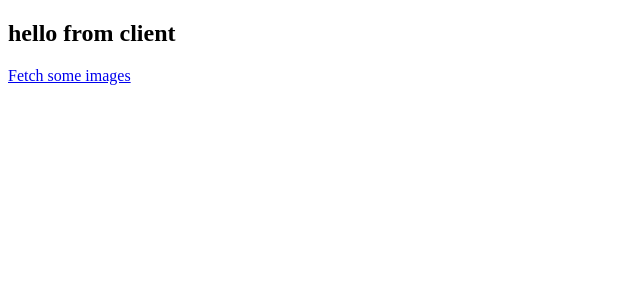
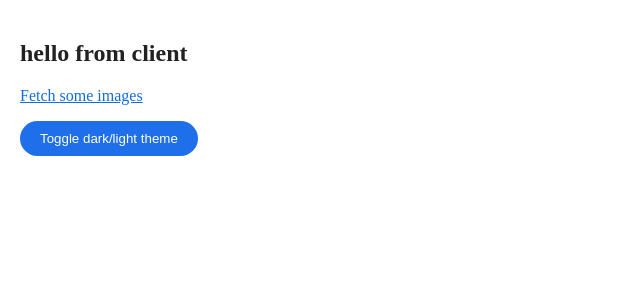
Before and after one commit to tmatek/react-ssr-boiler, a React app: page / in a window 1280 px wide. Shown: the top 300 px of the page, without its empty margins (0-640 px from the left). Built offline with nearby package versions, Linux system fonts and the light colour scheme; the HTML template or start-up script is replaced by a standard one.

Commit message:
styled components SSR and theme toggler.

```diff
--- a/package.json
+++ b/package.json
@@ -38,7 +38,8 @@
     "express": "^4.17.1",
     "isomorphic-unfetch": "^3.1.0",
     "react": "^17.0.1",
-    "react-dom": "^17.0.1"
+    "react-dom": "^17.0.1",
+    "styled-components": "^5.2.1"
   },
   "moduleRoots": [
     "src"
--- a/src/app.js
+++ b/src/app.js
@@ -1,17 +1,32 @@
-import React from 'react'
+import React, { useState } from 'react'
 import { Router } from '@reach/router'
+import { ThemeProvider } from 'styled-components'
+import { lightTheme, darkTheme } from './theme'
 
+import Layout from 'components/layout'
 import IndexPage from './pages'
 import FetchPage from './pages/fetch'
 import NotFoundPage from './pages/404'
 
 /* As an optimization, look into code-splitting pages: https://reach.tech/router/large-scale */
-const App = ({ serverData }) => (
-  <Router>
-    <IndexPage path="/" serverData={serverData} />
-    <FetchPage path="/fetch" serverData={serverData} />
-    <NotFoundPage default />
-  </Router>
-)
+const App = ({ serverData }) => {
+  const [useDarkTheme, setDarkTheme] = useState(false)
+
+  return (
+    <ThemeProvider theme={useDarkTheme ? darkTheme : lightTheme}>
+      <Layout>
+        <Router>
+          <IndexPage
+            path="/"
+            serverData={serverData}
+            toggleTheme={() => setDarkTheme(!useDarkTheme)}
+          />
+          <FetchPage path="/fetch" serverData={serverData} />
+          <NotFoundPage default />
+        </Router>
+      </Layout>
+    </ThemeProvider>
+  )
+}
 
 export default App
--- /dev/null
+++ b/src/components/layout/index.js
@@ -0,0 +1,11 @@
+import React from 'react'
+import { GlobalStyles, PageContainer } from './styles'
+
+const Layout = ({ children }) => (
+  <>
+    <GlobalStyles />
+    <PageContainer>{children}</PageContainer>
+  </>
+)
+
+export default Layout
--- /dev/null
+++ b/src/components/layout/styles.js
@@ -0,0 +1,39 @@
+import styled, { createGlobalStyle } from 'styled-components'
+
+export const GlobalStyles = createGlobalStyle`
+  html {
+    box-sizing: border-box;
+    font-size: 62.5%;
+  }
+
+  *,
+  *:before,
+  *:after {
+    box-sizing: inherit;
+  }
+
+  html,
+  body,
+  #app {
+    margin: 0;
+    padding: 0;
+    height: 100%;
+  }
+
+  body {
+    background-color: ${(props) => props.theme.background};
+    color: ${(props) => props.theme.textColor};
+    font-size: 1.6rem;
+    transition: color 0.15s ease-in, background-color 0.15s ease-in;
+  }
+
+  a {
+    color: ${(props) => props.theme.linkColor};
+  }
+`
+
+export const PageContainer = styled.main`
+  max-width: 144rem;
+  margin: 0 auto;
+  padding: 2rem;
+`
--- a/src/pages/index.js
+++ b/src/pages/index.js
@@ -1,7 +1,17 @@
 import React, { useState, useEffect } from 'react'
+import styled from 'styled-components'
 import { Link } from '@reach/router'
 
-const IndexPage = ({ serverData }) => {
+const Button = styled.button`
+  background: #1f6feb;
+  color: #fff;
+  border: 0;
+  border-radius: 3rem;
+  padding: 1rem 2rem;
+  cursor: pointer;
+`
+
+const IndexPage = ({ serverData, toggleTheme }) => {
   const isServer = !!serverData
 
   // https://www.joshwcomeau.com/react/the-perils-of-rehydration/
@@ -14,6 +24,9 @@ const IndexPage = ({ serverData }) => {
       <p>
         <Link to="/fetch">Fetch some images</Link>
       </p>
+      <Button type="button" onClick={toggleTheme}>
+        Toggle dark/light theme
+      </Button>
     </>
   )
 }
--- /dev/null
+++ b/src/theme.js
@@ -0,0 +1,11 @@
+export const lightTheme = {
+  textColor: '#222',
+  background: '#fff',
+  linkColor: '#116ddd',
+}
+
+export const darkTheme = {
+  textColor: '#fff',
+  background: '#0c1117',
+  linkColor: '#116ddd',
+}
```
Also changed, not shown: src/html.js (+26 -8 lines), 1 other file (tests, documents, lock files or other folders).
